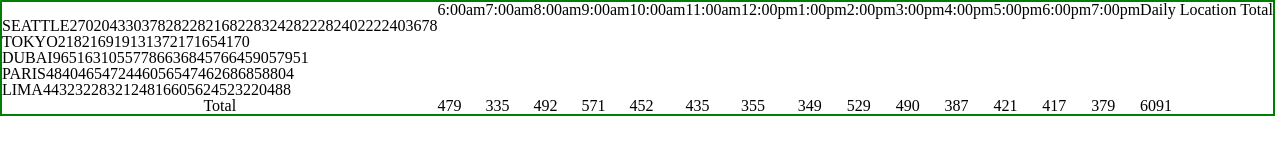
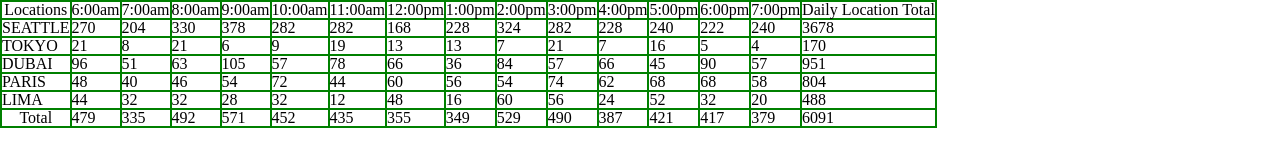
Before and after one commit to OdehYazan/cookie-stand, a plain HTML site: page sales.html in a window 1280 px wide. Drawn offline with Linux system fonts and the light colour scheme.

Commit message:
lab07 edit

```diff
--- a/css/style.css
+++ b/css/style.css
@@ -1,3 +1,3 @@
-table{
+table ,td ,th{
     border: 2px solid green;
 }
--- a/js/app.js
+++ b/js/app.js
@@ -1,4 +1,5 @@
 'use strict';
+let tableEl = document.getElementById('table');
 let hours = ['6:00am', '7:00am', '8:00am', '9:00am', '10:00am', '11:00am', '12:00pm', '1:00pm', '2:00pm', '3:00pm', '4:00pm', '5:00pm', '6:00pm', '7:00pm'];
 let cookiesLocations = [];
 function Sales(shopName, minHourlyCustomers, maxHourlyCustomers, avgCookie) {
@@ -29,12 +30,11 @@ Sales.prototype.amountsOfCookies = function () {
 Sales.prototype.render = function () {
   this.getRandom();
   this.amountsOfCookies();
-  let tableEl = document.getElementById('table');
   let tbody = document.createElement('tbody');
   tableEl.appendChild(tbody);
-  let tr2 = document.createElement('th');
-  tbody.appendChild(tr2);
-  let thE3 = document.createElement('th');
+  let tr2 = document.createElement('tr');
+  tableEl.appendChild(tr2);
+  let thE3 = document.createElement('td');
   tr2.appendChild(thE3);
   thE3.textContent = this.shopName;
 
@@ -48,15 +48,16 @@ Sales.prototype.render = function () {
   tr2.appendChild(tdEl);
   tdEl.textContent = this.totalCookies;
 };
-let table =function(){
-  let tableEl = document.getElementById('table');
+
+
+let tableHead =function(){
   let head =document.createElement('thead');
   tableEl.appendChild(head);
   let tr1 = document.createElement('tr');
   head.appendChild(tr1);
   let thEl = document.createElement('th');
   tr1.appendChild(thEl);
-  thEl.textContent = ' ';
+  thEl.textContent = 'Locations';
   for(let i=0;i<hours.length;i++){
     let thE1 = document.createElement('th');
     tr1.appendChild(thE1);
@@ -65,12 +66,9 @@ let table =function(){
   let thE2 = document.createElement('th');
   tr1.appendChild(thE2);
   thE2.textContent ='Daily Location Total' ;
-  seattle.render();
-  tokyo.render();
-  dubai.render();
-  paris.render();
-  lima.render();
+};
 
+let tableFoot = function(){
   let fooTer =document.createElement('tfoot');
   tableEl.appendChild(fooTer);
   let tr3 = document.createElement('tr');
@@ -81,25 +79,40 @@ let table =function(){
   for(let i =0;i<hours.length;i++){
     let td3 =document.createElement('td');
     tr3.appendChild(td3);
-    td3.textContent = seattle.cookiesAmount[i]+tokyo.cookiesAmount[i]+dubai.cookiesAmount[i]+paris.cookiesAmount[i]+lima.cookiesAmount[i];
+    let sum =0;
+    for (let a=0;a<cookiesLocations.length;a++){
+      sum +=cookiesLocations[a].cookiesAmount[i];
+    }
+    td3.textContent = sum;
   }
   let td3 =document.createElement('td');
   tr3.appendChild(td3);
-  td3.textContent = seattle.totalCookies+tokyo.totalCookies+dubai.totalCookies+paris.totalCookies+lima.totalCookies;
+  let sum =0;
+  for (let a=0;a<cookiesLocations.length;a++){
+    sum += cookiesLocations[a].totalCookies;
+    td3.textContent = sum;
+  }
+
 };
 
 
 
 
 let seattle = new Sales('SEATTLE', 23, 65, 6.3);
-// seattle.render();
+
 let tokyo = new Sales('TOKYO',3,24,1.2);
-// tokyo.render();
+
 let dubai = new Sales('DUBAI',11,38,3.7);
-// dubai.render();
+
 let paris = new Sales('PARIS',20,38,2.3);
-//paris.render();
+
 let lima = new Sales('LIMA',2,16,4.6);
-// lima.render();
 
-table();
+
+tableHead();
+seattle.render();
+tokyo.render();
+dubai.render();
+paris.render();
+lima.render();
+tableFoot();
```
